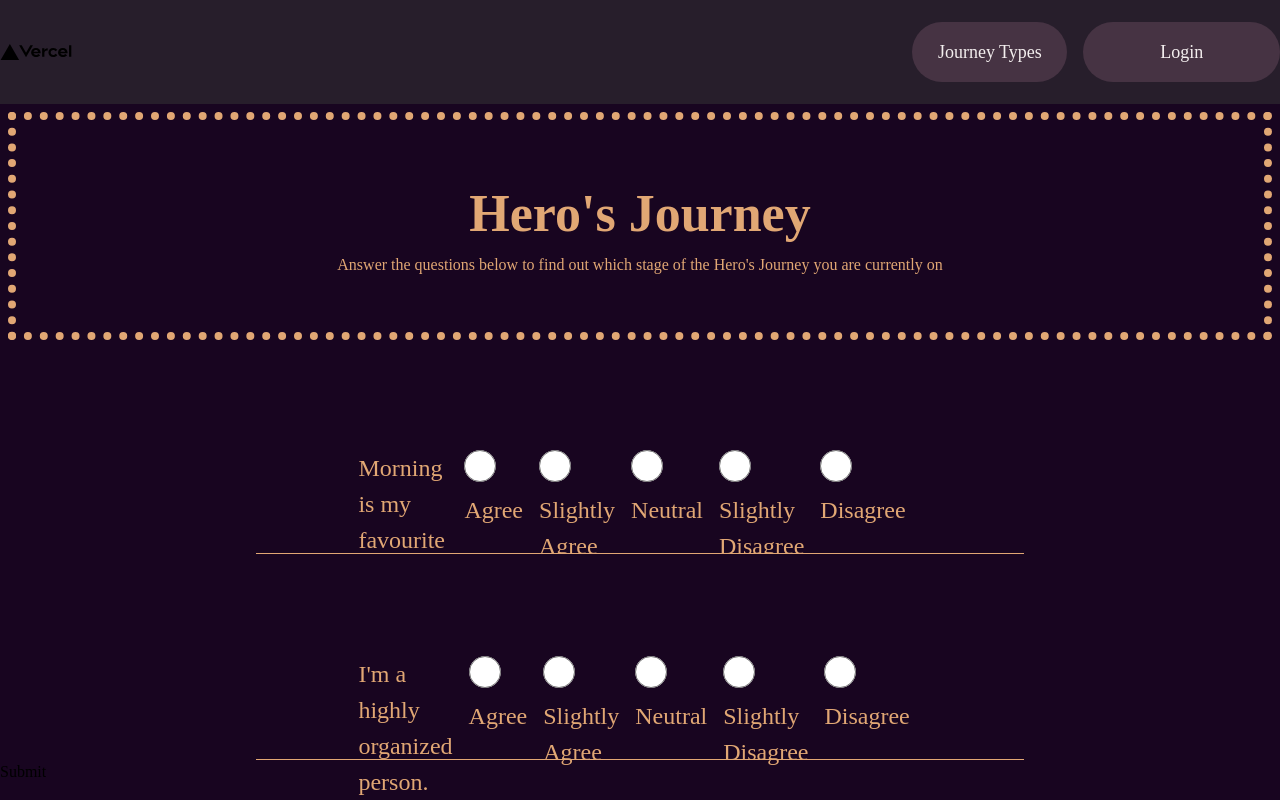
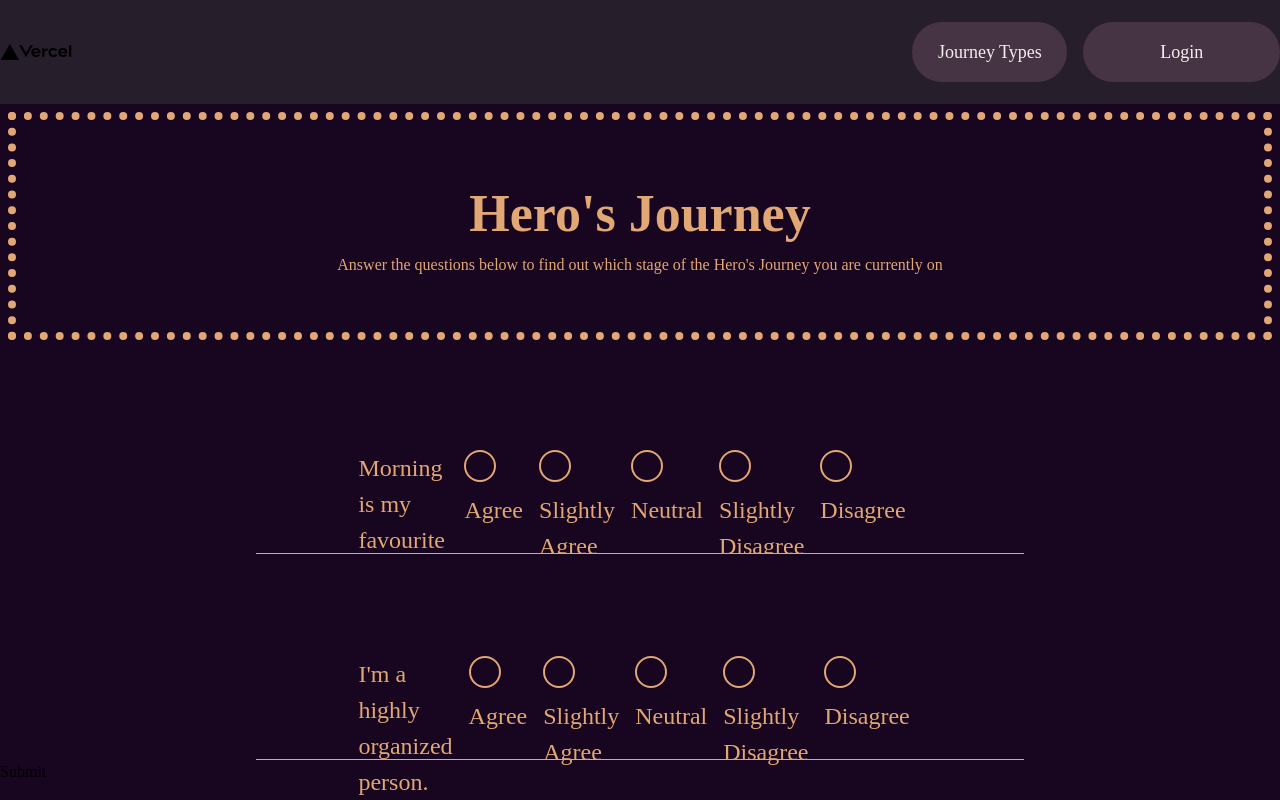
Before and after one commit to srai98i/personality-quiz, a Next.js app in the folder quiz-app/: page / in a window 1280 px wide. Built offline with nearby package versions, Linux system fonts and the light colour scheme; a web font is replaced by a local one.

Commit message:
style: got the radio button to render as in our MVP figma design

```diff
--- a/quiz-app/components/AnswerButtons/AnswerButtons.jsx
+++ b/quiz-app/components/AnswerButtons/AnswerButtons.jsx
@@ -6,7 +6,7 @@ export default function AnswerButtons({ question, onChange }) {
       {answerOptions.map((buttonType) => (
         <span key={question + buttonType}>
           <input
-            className="w-8 h-8 accent-[#E1A774] "
+            className="appearance-none w-8 h-8 checked:bg-[#E1A774] rounded-full box-border border-solid border-2 border-[#E1A774] "
             type="radio"
             name={question}
             key={question + buttonType}
```
